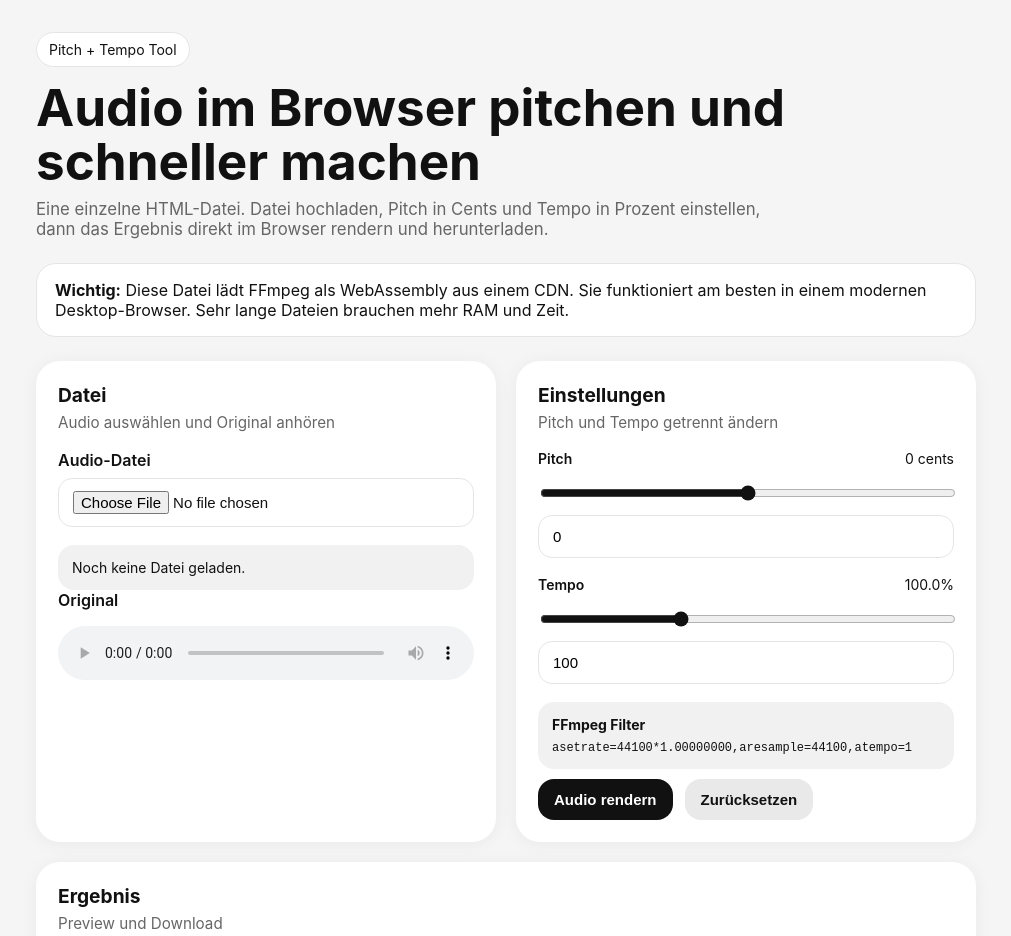
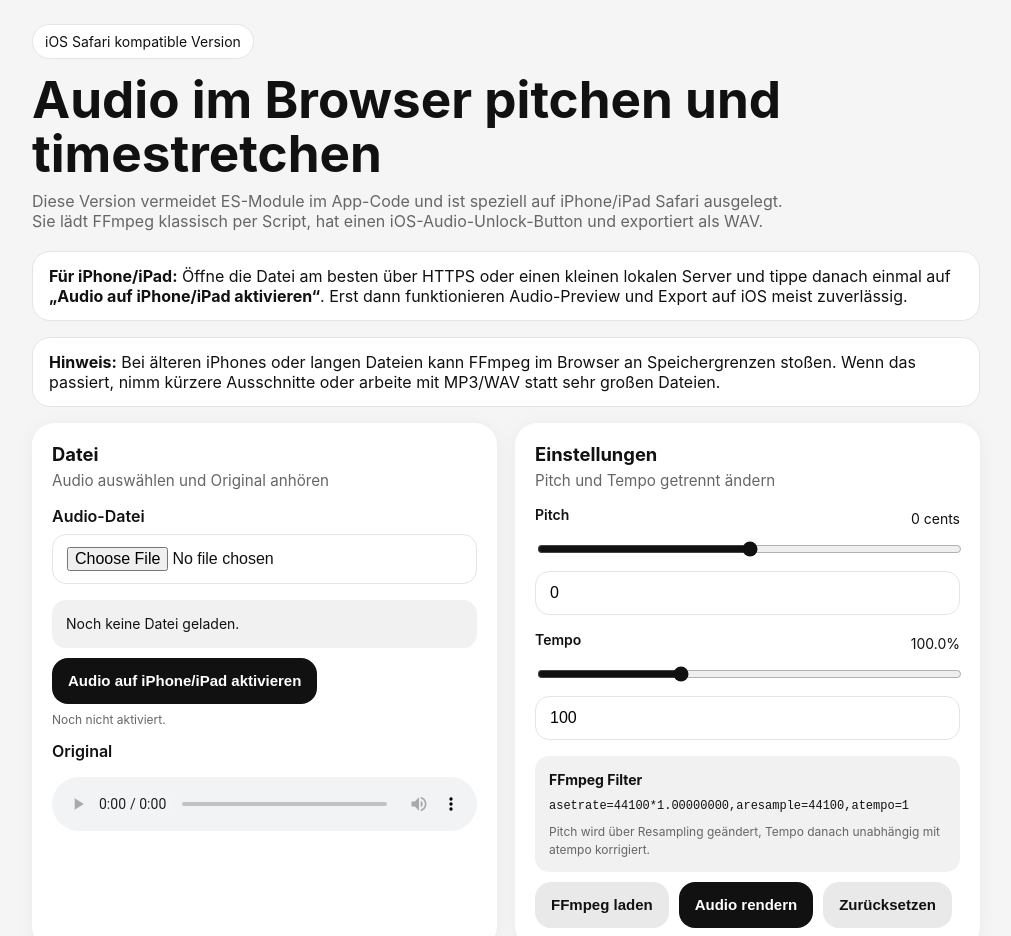
Before and after one commit to playerlats9712/Audio-Editor-Web, a plain HTML site: page index.html in a window 1280 px wide. Shown: the top 936 px of the page, without its empty margins (134-1145 px from the left). Drawn offline with Linux system fonts and the light colour scheme.

Commit message:
Enhance iOS Safari compatibility and update styles
Updated HTML structure and styles for iOS Safari compatibility, including viewport settings and element adjustments.

```diff
--- a/index.html
+++ b/index.html
@@ -2,8 +2,8 @@
 <html lang="de">
 <head>
   <meta charset="UTF-8" />
-  <meta name="viewport" content="width=device-width, initial-scale=1.0" />
-  <title>Audio Pitch & Tempo Tool</title>
+  <meta name="viewport" content="width=device-width, initial-scale=1, viewport-fit=cover" />
+  <title>Audio Pitch & Tempo Tool – iOS Safari</title>
   <style>
     :root {
       --bg: #f5f5f5;
@@ -12,189 +12,84 @@
       --muted: #666666;
       --border: #e5e5e5;
       --accent: #111111;
+      --danger-bg: #fff0f0;
+      --danger-border: #f0caca;
+      --danger-text: #9b1c1c;
     }
-
-    * { box-sizing: border-box; }
-
+    * { box-sizing: border-box; -webkit-tap-highlight-color: transparent; }
+    html, body { margin: 0; padding: 0; background: var(--bg); color: var(--text); }
     body {
-      margin: 0;
-      font-family: Inter, ui-sans-serif, system-ui, -apple-system, BlinkMacSystemFont, "Segoe UI", sans-serif;
-      background: var(--bg);
-      color: var(--text);
+      font-family: -apple-system, BlinkMacSystemFont, "SF Pro Text", "Segoe UI", sans-serif;
+      -webkit-text-size-adjust: 100%;
+      padding-bottom: env(safe-area-inset-bottom, 0px);
     }
-
-    .wrap {
-      max-width: 980px;
-      margin: 0 auto;
-      padding: 32px 20px 48px;
+    .wrap { max-width: 980px; margin: 0 auto; padding: 24px 16px 40px; }
+    h1 { font-size: clamp(2rem, 6vw, 3.2rem); line-height: 1.05; margin: 0 0 10px; }
+    p.lead { margin: 0 0 20px; color: var(--muted); font-size: 1rem; max-width: 760px; }
+    .badge {
+      display: inline-block; padding: 8px 12px; border-radius: 999px; background: #fff;
+      border: 1px solid var(--border); font-size: 14px; margin-bottom: 14px;
     }
-
-    h1 {
-      font-size: clamp(2rem, 4vw, 3.4rem);
-      line-height: 1.05;
-      margin: 0 0 10px;
+    .alert, .ios-box {
+      background: #fff; border: 1px solid var(--border); border-radius: 18px; padding: 14px 16px; margin-bottom: 16px;
     }
-
-    p.lead {
-      margin: 0 0 24px;
-      color: var(--muted);
-      font-size: 1.05rem;
-      max-width: 760px;
+    .grid { display: grid; grid-template-columns: repeat(2, minmax(0, 1fr)); gap: 18px; }
+    .card {
+      background: var(--card); border-radius: 22px; padding: 20px; box-shadow: 0 2px 18px rgba(0,0,0,0.05);
     }
-
-    .badge {
-      display: inline-block;
-      padding: 8px 12px;
-      border-radius: 999px;
-      background: #fff;
-      border: 1px solid var(--border);
-      font-size: 14px;
-      margin-bottom: 14px;
+    .card h2 { margin: 0 0 6px; font-size: 1.15rem; }
+    .sub { color: var(--muted); font-size: 0.95rem; margin-bottom: 16px; }
+    .row { margin-bottom: 16px; }
+    label { display: block; font-weight: 600; margin-bottom: 8px; }
+    input[type="file"], input[type="number"], input[type="range"] { width: 100%; }
+    input[type="file"], input[type="number"] {
+      border: 1px solid var(--border); background: #fff; padding: 12px 14px; border-radius: 14px; font-size: 16px;
     }
-
-    .alert {
-      background: #fff;
-      border: 1px solid var(--border);
-      border-radius: 20px;
-      padding: 16px 18px;
-      margin-bottom: 24px;
+    input[type="range"] { accent-color: #111; }
+    .info, .result-box, .error {
+      border-radius: 14px; padding: 14px; font-size: 14px; line-height: 1.45;
     }
-
-    .grid {
-      display: grid;
-      grid-template-columns: repeat(2, minmax(0, 1fr));
-      gap: 20px;
+    .info, .result-box { background: #f1f1f1; }
+    .error { background: var(--danger-bg); border: 1px solid var(--danger-border); color: var(--danger-text); }
+    .value-line {
+      display: flex; justify-content: space-between; gap: 12px; margin-bottom: 8px; font-size: 14px; align-items: center;
     }
-
-    .card {
-      background: var(--card);
-      border-radius: 24px;
-      padding: 22px;
-      box-shadow: 0 2px 18px rgba(0,0,0,0.05);
+    .btns { display: flex; flex-wrap: wrap; gap: 10px; margin-top: 10px; }
+    button, .download-link {
+      border: 0; border-radius: 16px; padding: 12px 16px; font-size: 15px; font-weight: 600; cursor: pointer;
+      background: var(--accent); color: #fff; text-decoration: none; display: inline-flex; align-items: center; justify-content: center;
+      min-height: 46px;
     }
-
-    .card h2 {
-      margin: 0 0 6px;
-      font-size: 1.2rem;
-    }
-
-    .sub {
-      color: var(--muted);
-      font-size: 0.95rem;
-      margin-bottom: 18px;
-    }
-
-    .row { margin-bottom: 18px; }
-
-    label {
-      display: block;
-      font-weight: 600;
-      margin-bottom: 8px;
-    }
-
-    input[type="file"], input[type="number"], input[type="range"] {
-      width: 100%;
-    }
-
-    input[type="file"], input[type="number"] {
-      border: 1px solid var(--border);
-      background: #fff;
-      padding: 12px 14px;
-      border-radius: 14px;
-      font-size: 15px;
-    }
-
-    input[type="range"] {
-      accent-color: #111;
-    }
-
-    .info, .result-box, .error {
-      border-radius: 16px;
-      padding: 14px;
-      font-size: 14px;
-    }
-
-    .info, .result-box {
-      background: #f1f1f1;
-    }
-
-    .error {
-      background: #fff0f0;
-      border: 1px solid #f0caca;
-      color: #9b1c1c;
-    }
-
-    .value-line {
-      display: flex;
-      justify-content: space-between;
-      gap: 12px;
-      margin-bottom: 8px;
-      font-size: 14px;
-    }
-
-    .btns {
-      display: flex;
-      flex-wrap: wrap;
-      gap: 12px;
-      margin-top: 10px;
-    }
-
-    button, .download-link {
-      border: 0;
-      border-radius: 16px;
-      padding: 12px 16px;
-      font-size: 15px;
-      font-weight: 600;
-      cursor: pointer;
-      background: var(--accent);
-      color: #fff;
-      text-decoration: none;
-      display: inline-flex;
-      align-items: center;
-      justify-content: center;
-    }
-
-    button.secondary {
-      background: #e9e9e9;
-      color: #111;
-    }
-
-    button:disabled {
-      opacity: 0.6;
-      cursor: not-allowed;
-    }
-
-    audio {
-      width: 100%;
-      margin-top: 8px;
-    }
-
-    code {
-      display: block;
-      white-space: pre-wrap;
-      word-break: break-word;
-      font-size: 12px;
-      margin-top: 8px;
-    }
-
+    button.secondary { background: #e9e9e9; color: #111; }
+    button:disabled { opacity: 0.6; cursor: not-allowed; }
+    audio { width: 100%; margin-top: 8px; }
+    code { display: block; white-space: pre-wrap; word-break: break-word; font-size: 12px; margin-top: 8px; }
+    .small { color: var(--muted); font-size: 12px; margin-top: 8px; }
+    .good { color: #0a6a2b; }
     @media (max-width: 800px) {
       .grid { grid-template-columns: 1fr; }
-      .wrap { padding: 20px 14px 36px; }
+      .wrap { padding: 18px 12px 32px; }
+      .card { padding: 16px; border-radius: 18px; }
     }
   </style>
 </head>
 <body>
   <div class="wrap">
-    <div class="badge">Pitch + Tempo Tool</div>
-    <h1>Audio im Browser pitchen und schneller machen</h1>
+    <div class="badge">iOS Safari kompatible Version</div>
+    <h1>Audio im Browser pitchen und timestretchen</h1>
     <p class="lead">
-      Eine einzelne HTML-Datei. Datei hochladen, Pitch in Cents und Tempo in Prozent einstellen,
-      dann das Ergebnis direkt im Browser rendern und herunterladen.
+      Diese Version vermeidet ES-Module im App-Code und ist speziell auf iPhone/iPad Safari ausgelegt.
+      Sie lädt FFmpeg klassisch per Script, hat einen iOS-Audio-Unlock-Button und exportiert als WAV.
     </p>
 
+    <div class="ios-box">
+      <strong>Für iPhone/iPad:</strong> Öffne die Datei am besten über HTTPS oder einen kleinen lokalen Server und tippe danach einmal auf
+      <strong>„Audio auf iPhone/iPad aktivieren“</strong>. Erst dann funktionieren Audio-Preview und Export auf iOS meist zuverlässig.
+    </div>
+
     <div class="alert">
-      <strong>Wichtig:</strong> Diese Datei lädt FFmpeg als WebAssembly aus einem CDN. Sie funktioniert am besten in einem modernen Desktop-Browser.
-      Sehr lange Dateien brauchen mehr RAM und Zeit.
+      <strong>Hinweis:</strong> Bei älteren iPhones oder langen Dateien kann FFmpeg im Browser an Speichergrenzen stoßen.
+      Wenn das passiert, nimm kürzere Ausschnitte oder arbeite mit MP3/WAV statt sehr großen Dateien.
     </div>
 
     <div class="grid">
@@ -204,14 +99,19 @@
 
         <div class="row">
           <label for="fileInput">Audio-Datei</label>
-          <input id="fileInput" type="file" accept="audio/*" />
+          <input id="fileInput" type="file" accept="audio/*,.mp3,.wav,.m4a,.aac" />
         </div>
 
         <div id="fileInfo" class="info">Noch keine Datei geladen.</div>
 
-        <div class="row">
+        <div class="btns">
+          <button id="unlockBtn" type="button">Audio auf iPhone/iPad aktivieren</button>
+        </div>
+        <div id="unlockStatus" class="small">Noch nicht aktiviert.</div>
+
+        <div class="row" style="margin-top: 14px;">
           <label>Original</label>
-          <audio id="inputAudio" controls></audio>
+          <audio id="inputAudio" controls playsinline webkit-playsinline></audio>
         </div>
       </section>
 
@@ -226,7 +126,7 @@
           </div>
           <input id="pitchSlider" type="range" min="-1200" max="1200" step="1" value="0" />
           <div class="btns" style="margin-top:10px;">
-            <input id="pitchNumber" type="number" min="-1200" max="1200" step="1" value="0" />
+            <input id="pitchNumber" type="number" inputmode="numeric" min="-1200" max="1200" step="1" value="0" />
           </div>
         </div>
 
@@ -237,73 +137,80 @@
           </div>
           <input id="tempoSlider" type="range" min="50" max="200" step="0.1" value="100" />
           <div class="btns" style="margin-top:10px;">
-            <input id="tempoNumber" type="number" min="50" max="200" step="0.1" value="100" />
+            <input id="tempoNumber" type="number" inputmode="decimal" min="50" max="200" step="0.1" value="100" />
           </div>
         </div>
 
         <div class="result-box">
           <strong>FFmpeg Filter</strong>
           <code id="filterText">asetrate=44100*1.00000000,aresample=44100,atempo=1</code>
+          <div class="small">Pitch wird über Resampling geändert, Tempo danach unabhängig mit atempo korrigiert.</div>
         </div>
 
         <div class="btns">
-          <button id="renderBtn">Audio rendern</button>
-          <button id="resetBtn" class="secondary">Zurücksetzen</button>
+          <button id="loadEngineBtn" type="button" class="secondary">FFmpeg laden</button>
+          <button id="renderBtn" type="button">Audio rendern</button>
+          <button id="resetBtn" type="button" class="secondary">Zurücksetzen</button>
         </div>
       </section>
     </div>
 
-    <section class="card" style="margin-top: 20px;">
+    <section class="card" style="margin-top: 18px;">
       <h2>Ergebnis</h2>
       <div class="sub">Preview und Download</div>
 
       <div id="statusBox" class="info">Noch kein Export.</div>
       <div id="errorBox" class="error" style="display:none; margin-top: 12px;"></div>
 
-      <audio id="outputAudio" controls style="margin-top:14px;"></audio>
+      <audio id="outputAudio" controls playsinline webkit-playsinline style="margin-top:14px;"></audio>
 
       <div class="btns">
         <a id="downloadLink" class="download-link" style="display:none;" download="processed.wav">WAV herunterladen</a>
       </div>
+      <div class="small">Auf iOS öffnet sich die Datei je nach Browser-Version manchmal erst in einem neuen Tab oder in „Dateien“.</div>
     </section>
   </div>
 
-  <script type="module">
-    import { FFmpeg } from 'https://cdn.jsdelivr.net/npm/@ffmpeg/ffmpeg@0.12.10/dist/esm/index.js';
-    import { fetchFile, toBlobURL } from 'https://cdn.jsdelivr.net/npm/@ffmpeg/util@0.12.1/dist/esm/index.js';
+  <script src="https://unpkg.com/@ffmpeg/ffmpeg@0.9.3/dist/ffmpeg.min.js"></script>
+  <script>
+    (function () {
+      var AudioContextClass = window.AudioContext || window.webkitAudioContext;
+      var audioCtx = null;
+      var audioUnlocked = false;
+      var ffmpeg = null;
+      var ffmpegLoaded = false;
+      var selectedFile = null;
+      var inputUrl = null;
+      var outputUrl = null;
 
-    const fileInput = document.getElementById('fileInput');
-    const inputAudio = document.getElementById('inputAudio');
-    const outputAudio = document.getElementById('outputAudio');
-    const fileInfo = document.getElementById('fileInfo');
-    const statusBox = document.getElementById('statusBox');
-    const errorBox = document.getElementById('errorBox');
-    const renderBtn = document.getElementById('renderBtn');
-    const resetBtn = document.getElementById('resetBtn');
-    const downloadLink = document.getElementById('downloadLink');
+      var fileInput = document.getElementById('fileInput');
+      var inputAudio = document.getElementById('inputAudio');
+      var outputAudio = document.getElementById('outputAudio');
+      var fileInfo = document.getElementById('fileInfo');
+      var statusBox = document.getElementById('statusBox');
+      var errorBox = document.getElementById('errorBox');
+      var renderBtn = document.getElementById('renderBtn');
+      var resetBtn = document.getElementById('resetBtn');
+      var loadEngineBtn = document.getElementById('loadEngineBtn');
+      var downloadLink = document.getElementById('downloadLink');
+      var unlockBtn = document.getElementById('unlockBtn');
+      var unlockStatus = document.getElementById('unlockStatus');
 
-    const pitchSlider = document.getElementById('pitchSlider');
-    const tempoSlider = document.getElementById('tempoSlider');
-    const pitchNumber = document.getElementById('pitchNumber');
-    const tempoNumber = document.getElementById('tempoNumber');
-    const pitchLabel = document.getElementById('pitchLabel');
-    const tempoLabel = document.getElementById('tempoLabel');
-    const filterText = document.getElementById('filterText');
-
-    let selectedFile = null;
-    let inputUrl = null;
-    let outputUrl = null;
-    let ffmpeg = null;
-    let ffmpegLoaded = false;
+      var pitchSlider = document.getElementById('pitchSlider');
+      var tempoSlider = document.getElementById('tempoSlider');
+      var pitchNumber = document.getElementById('pitchNumber');
+      var tempoNumber = document.getElementById('tempoNumber');
+      var pitchLabel = document.getElementById('pitchLabel');
+      var tempoLabel = document.getElementById('tempoLabel');
+      var filterText = document.getElementById('filterText');
 
       function centsToFactor(cents) {
         return Math.pow(2, cents / 1200);
       }
 
       function splitAtempoChain(value) {
-      const parts = [];
-      let current = value;
-
+        var parts = [];
+        var current = value;
         while (current < 0.5) {
           parts.push(0.5);
           current /= 0.5;
@@ -312,34 +219,32 @@
           parts.push(2.0);
           current /= 2.0;
         }
-
         parts.push(Number(current.toFixed(6)));
-      return parts.map(v => `atempo=${v}`).join(',');
+        return parts.map(function (v) { return 'atempo=' + v; }).join(',');
       }
 
       function buildFilter(pitchCents, tempoMultiplier) {
-      const pitchFactor = centsToFactor(pitchCents);
-      const effectiveTempoAfterPitch = tempoMultiplier / pitchFactor;
+        var pitchFactor = centsToFactor(pitchCents);
+        var effectiveTempoAfterPitch = tempoMultiplier / pitchFactor;
         return [
-        `asetrate=44100*${pitchFactor.toFixed(8)}`,
+          'asetrate=44100*' + pitchFactor.toFixed(8),
           'aresample=44100',
           splitAtempoChain(effectiveTempoAfterPitch)
         ].join(',');
       }
 
       function updateUi() {
-      const pitch = Number(pitchSlider.value);
-      const tempoPercent = Number(tempoSlider.value);
-      const tempoMultiplier = tempoPercent / 100;
-
-      pitchLabel.textContent = `${pitch > 0 ? '+' : ''}${pitch} cents`;
-      tempoLabel.textContent = `${tempoPercent.toFixed(1)}%`;
+        var pitch = Number(pitchSlider.value);
+        var tempoPercent = Number(tempoSlider.value);
+        var tempoMultiplier = tempoPercent / 100;
+        pitchLabel.textContent = (pitch > 0 ? '+' : '') + pitch + ' cents';
+        tempoLabel.textContent = tempoPercent.toFixed(1) + '%';
         pitchNumber.value = String(pitch);
         tempoNumber.value = String(tempoPercent);
         filterText.textContent = buildFilter(pitch, tempoMultiplier);
       }
 
-    function setError(message = '') {
+      function setError(message) {
         if (!message) {
           errorBox.style.display = 'none';
           errorBox.textContent = '';
@@ -349,28 +254,11 @@
         }
       }
 
-    async function ensureFFmpeg() {
-      if (ffmpegLoaded && ffmpeg) return ffmpeg;
-
-      statusBox.textContent = 'Lade FFmpeg Engine...';
-      renderBtn.disabled = true;
-      setError('');
-
-      const base = 'https://cdn.jsdelivr.net/npm/@ffmpeg/core@0.12.6/dist/esm';
-      ffmpeg = new FFmpeg();
-
-      ffmpeg.on('log', ({ message }) => {
-        statusBox.textContent = message;
-      });
-
-      const coreURL = await toBlobURL(`${base}/ffmpeg-core.js`, 'text/javascript');
-      const wasmURL = await toBlobURL(`${base}/ffmpeg-core.wasm`, 'application/wasm');
-
-      await ffmpeg.load({ coreURL, wasmURL });
-      ffmpegLoaded = true;
-      renderBtn.disabled = false;
-      statusBox.textContent = 'FFmpeg geladen.';
-      return ffmpeg;
+      function setBusy(isBusy) {
+        renderBtn.disabled = isBusy;
+        loadEngineBtn.disabled = isBusy;
+        unlockBtn.disabled = isBusy;
+        fileInput.disabled = isBusy;
       }
 
       function revokeUrls() {
@@ -380,14 +268,80 @@
         outputUrl = null;
       }
 
-    fileInput.addEventListener('change', () => {
+      function unlockIOSAudio() {
+        try {
+          if (!AudioContextClass) {
+            unlockStatus.textContent = 'Web Audio wird auf diesem Gerät nicht unterstützt.';
+            return;
+          }
+          if (!audioCtx) audioCtx = new AudioContextClass();
+          var buffer = audioCtx.createBuffer(1, 1, 22050);
+          var source = audioCtx.createBufferSource();
+          source.buffer = buffer;
+          source.connect(audioCtx.destination);
+          if (source.start) source.start(0); else if (source.noteOn) source.noteOn(0);
+          if (audioCtx.resume) {
+            audioCtx.resume().then(function () {
+              audioUnlocked = true;
+              unlockStatus.textContent = 'Audio aktiviert.';
+              unlockStatus.className = 'small good';
+            }).catch(function () {
+              audioUnlocked = true;
+              unlockStatus.textContent = 'Audio wahrscheinlich aktiviert.';
+              unlockStatus.className = 'small good';
+            });
+          } else {
+            audioUnlocked = true;
+            unlockStatus.textContent = 'Audio aktiviert.';
+            unlockStatus.className = 'small good';
+          }
+        } catch (err) {
+          console.error(err);
+          unlockStatus.textContent = 'Audio-Aktivierung fehlgeschlagen. Bitte erneut tippen.';
+        }
+      }
+
+      async function ensureFFmpeg() {
+        if (ffmpegLoaded && ffmpeg) return ffmpeg;
+        if (!window.FFmpeg || !window.FFmpeg.createFFmpeg || !window.FFmpeg.fetchFile) {
+          throw new Error('FFmpeg-Script wurde nicht geladen.');
+        }
+
+        setBusy(true);
+        setError('');
+        statusBox.textContent = 'Lade FFmpeg Engine...';
+
+        ffmpeg = window.FFmpeg.createFFmpeg({
+          log: true,
+          corePath: 'https://unpkg.com/@ffmpeg/core@0.10.0/dist/ffmpeg-core.js'
+        });
+
+        await ffmpeg.load();
+        ffmpegLoaded = true;
+        statusBox.textContent = 'FFmpeg geladen.';
+        setBusy(false);
+        return ffmpeg;
+      }
+
+      unlockBtn.addEventListener('click', unlockIOSAudio, { passive: true });
+
+      loadEngineBtn.addEventListener('click', function () {
+        ensureFFmpeg().catch(function (err) {
+          console.error(err);
+          setBusy(false);
+          setError('FFmpeg konnte nicht geladen werden. Öffne die Datei über HTTPS oder einen lokalen Server.');
+          statusBox.textContent = 'Fehler beim Laden von FFmpeg.';
+        });
+      });
+
+      fileInput.addEventListener('change', function () {
         revokeUrls();
         setError('');
         downloadLink.style.display = 'none';
         outputAudio.removeAttribute('src');
         outputAudio.load();
 
-      selectedFile = fileInput.files?.[0] || null;
+        selectedFile = fileInput.files && fileInput.files[0] ? fileInput.files[0] : null;
         if (!selectedFile) {
           fileInfo.textContent = 'Noch keine Datei geladen.';
           inputAudio.removeAttribute('src');
@@ -397,28 +351,29 @@
 
         inputUrl = URL.createObjectURL(selectedFile);
         inputAudio.src = inputUrl;
-      fileInfo.innerHTML = `<strong>Datei:</strong> ${selectedFile.name}<br><strong>Typ:</strong> ${selectedFile.type || 'unbekannt'}<br><strong>Größe:</strong> ${(selectedFile.size / 1024 / 1024).toFixed(2)} MB`;
+        inputAudio.load();
+        fileInfo.innerHTML = '<strong>Datei:</strong> ' + selectedFile.name + '<br><strong>Typ:</strong> ' + (selectedFile.type || 'unbekannt') + '<br><strong>Größe:</strong> ' + (selectedFile.size / 1024 / 1024).toFixed(2) + ' MB';
         statusBox.textContent = 'Datei geladen. Bereit zum Rendern.';
       });
 
       pitchSlider.addEventListener('input', updateUi);
       tempoSlider.addEventListener('input', updateUi);
 
-    pitchNumber.addEventListener('input', () => {
-      let val = Number(pitchNumber.value || 0);
+      pitchNumber.addEventListener('input', function () {
+        var val = Number(pitchNumber.value || 0);
         val = Math.max(-1200, Math.min(1200, val));
         pitchSlider.value = String(val);
         updateUi();
       });
 
-    tempoNumber.addEventListener('input', () => {
-      let val = Number(tempoNumber.value || 100);
+      tempoNumber.addEventListener('input', function () {
+        var val = Number(tempoNumber.value || 100);
         val = Math.max(50, Math.min(200, val));
         tempoSlider.value = String(val);
         updateUi();
       });
 
-    resetBtn.addEventListener('click', () => {
+      resetBtn.addEventListener('click', function () {
         pitchSlider.value = '0';
         tempoSlider.value = '100';
         pitchNumber.value = '0';
@@ -428,52 +383,64 @@
         statusBox.textContent = 'Werte zurückgesetzt.';
       });
 
-    renderBtn.addEventListener('click', async () => {
+      renderBtn.addEventListener('click', async function () {
         if (!selectedFile) {
           setError('Bitte zuerst eine Audiodatei auswählen.');
           return;
         }
 
+        if (!audioUnlocked) {
+          unlockIOSAudio();
+        }
+
         try {
-        renderBtn.disabled = true;
+          setBusy(true);
           setError('');
           statusBox.textContent = 'Initialisiere...';
 
-        const engine = await ensureFFmpeg();
-        const inputName = 'input';
-        const outputName = 'output.wav';
-        const pitch = Number(pitchSlider.value);
-        const tempoMultiplier = Number(tempoSlider.value) / 100;
-        const filter = buildFilter(pitch, tempoMultiplier);
+          var engine = await ensureFFmpeg();
+          var fetchFile = window.FFmpeg.fetchFile;
+          var inputName = 'input';
+          var outputName = 'output.wav';
+          var pitch = Number(pitchSlider.value);
+          var tempoMultiplier = Number(tempoSlider.value) / 100;
+          var filter = buildFilter(pitch, tempoMultiplier);
 
-        try { await engine.deleteFile(inputName); } catch {}
-        try { await engine.deleteFile(outputName); } catch {}
+          try { ffmpeg.FS('unlink', inputName); } catch (e) {}
+          try { ffmpeg.FS('unlink', outputName); } catch (e) {}
 
-        await engine.writeFile(inputName, await fetchFile(selectedFile));
+          statusBox.textContent = 'Datei wird eingelesen...';
+          ffmpeg.FS('writeFile', inputName, await fetchFile(selectedFile));
           statusBox.textContent = 'Render läuft...';
-        await engine.exec(['-i', inputName, '-vn', '-af', filter, outputName]);
+          await ffmpeg.run('-i', inputName, '-vn', '-af', filter, outputName);
 
-        const data = await engine.readFile(outputName);
-        const blob = new Blob([data.buffer], { type: 'audio/wav' });
-
+          var data = ffmpeg.FS('readFile', outputName);
+          var blob = new Blob([data.buffer], { type: 'audio/wav' });
           if (outputUrl) URL.revokeObjectURL(outputUrl);
           outputUrl = URL.createObjectURL(blob);
+
           outputAudio.src = outputUrl;
+          outputAudio.load();
           downloadLink.href = outputUrl;
           downloadLink.download = (selectedFile.name.replace(/\.[^.]+$/, '') || 'processed') + '_processed.wav';
           downloadLink.style.display = 'inline-flex';
-
           statusBox.textContent = 'Fertig. Du kannst jetzt vorhören oder die WAV herunterladen.';
         } catch (err) {
           console.error(err);
-        setError('Verarbeitung fehlgeschlagen. Öffne die Datei über einen lokalen Webserver oder teste zuerst eine kurze MP3/WAV. file:// funktioniert bei Modul-CDNs manchmal nicht.');
+          setError('Verarbeitung fehlgeschlagen. Auf iOS hilft oft: Seite neu laden, zuerst „Audio auf iPhone/iPad aktivieren“ tippen, dann FFmpeg laden, dann eine kurze MP3/WAV testen.');
           statusBox.textContent = 'Fehler bei der Verarbeitung.';
         } finally {
-        renderBtn.disabled = false;
+          setBusy(false);
         }
       });
 
+      document.addEventListener('touchend', function onFirstTouch() {
+        unlockIOSAudio();
+        document.removeEventListener('touchend', onFirstTouch);
+      }, { passive: true });
+
       updateUi();
+    })();
   </script>
 </body>
 </html>
```
Lines whose indentation alone changed are shown as unchanged.
